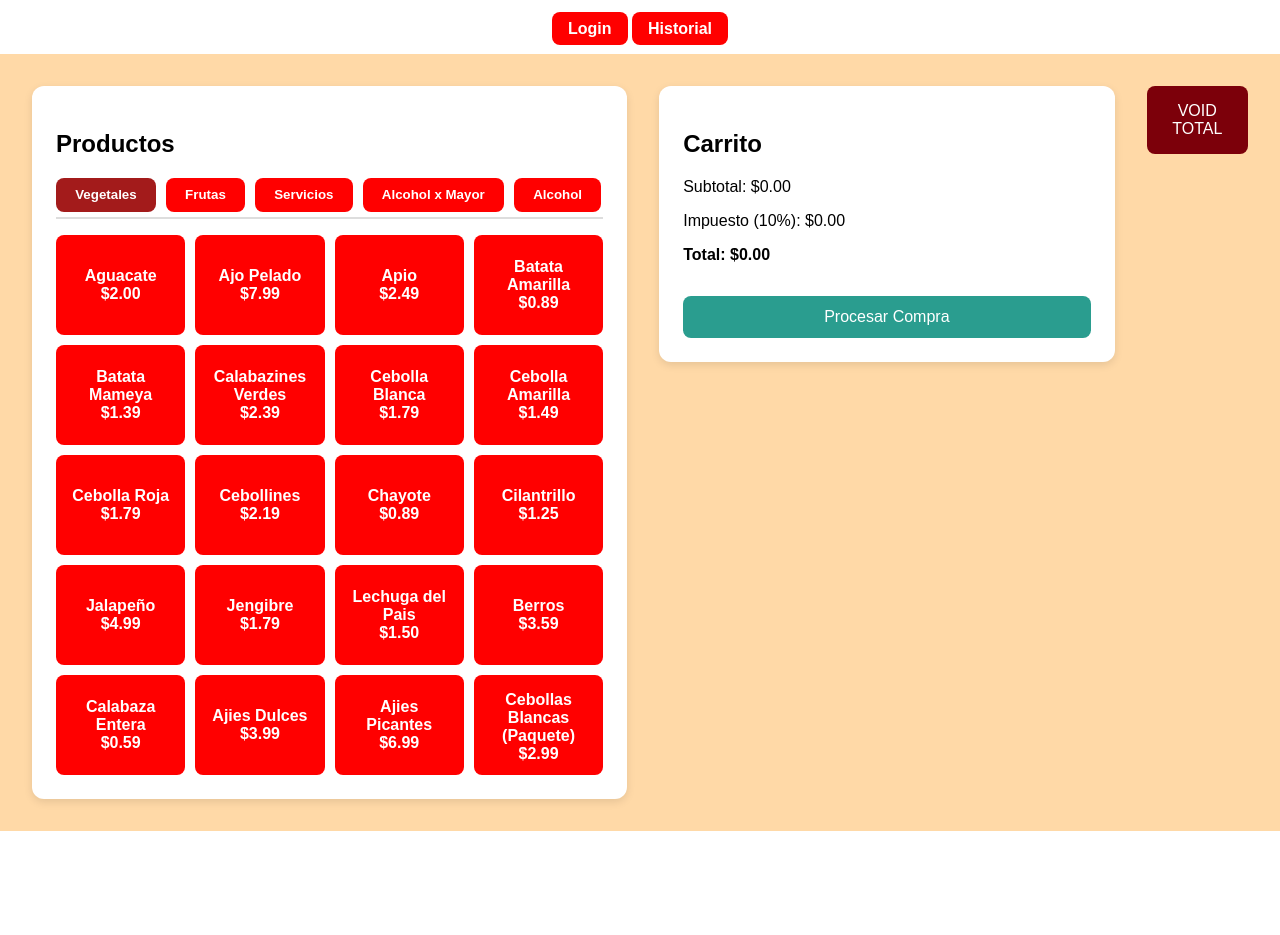
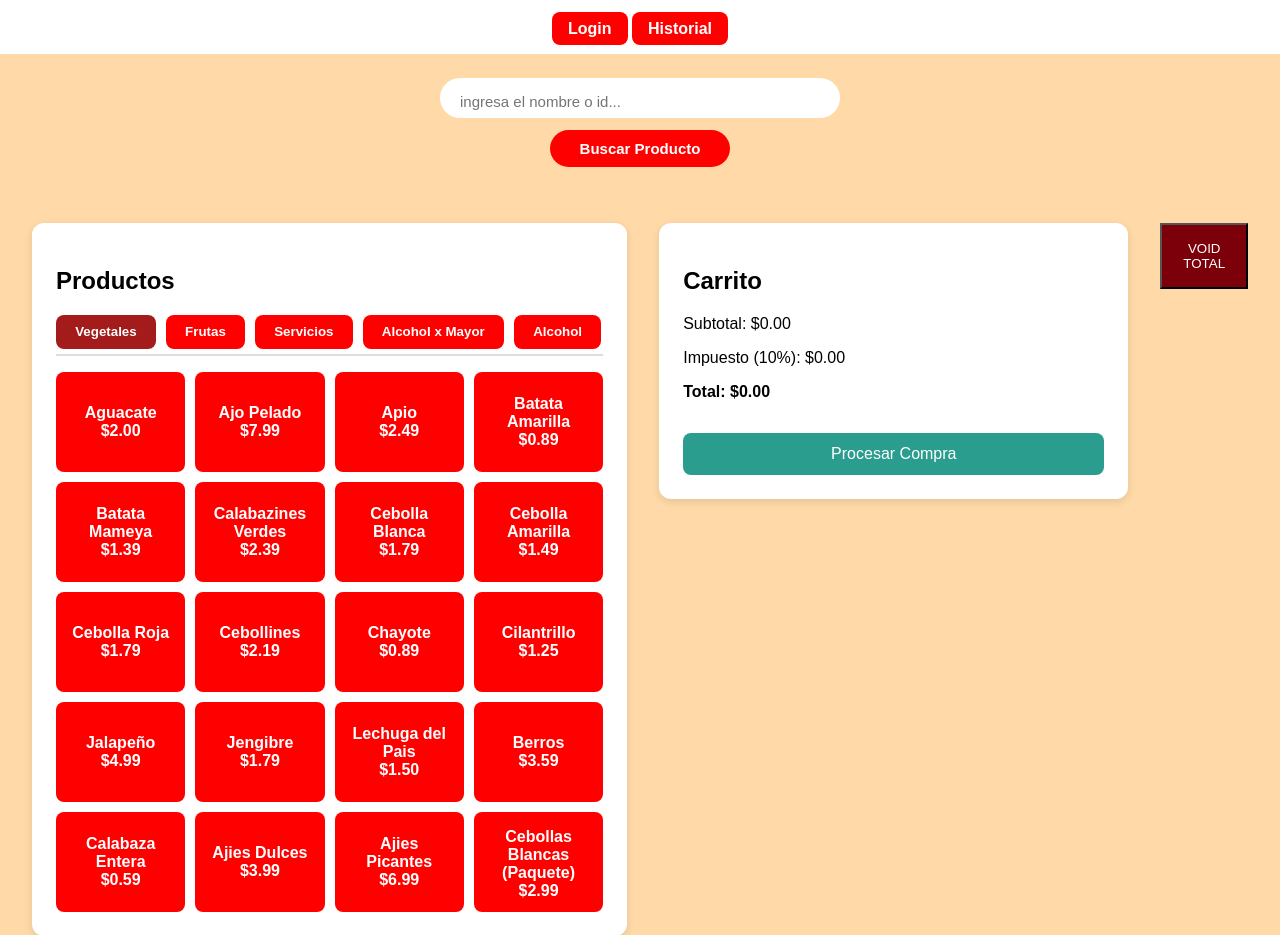
Before and after one commit to yamnielpmc/supermercado_app, a Flask app: page / in a window 1280 px wide. Shown: the part 282-1217 px from the top of the page. Before the commit the page ends 1113 px from the top, so only its background shows below. Run offline with Flask 3, Linux system fonts and the light colour scheme; the visitor is signed in with stand-in values (Sample User, id 1); data comes from the database, SQL or seed files in the repository; both versions use the stored data as it was after the commit.

Commit message:
Ajustado Base de Datos y Funcion de Verificacion de Edad

```diff
--- a/app.py
+++ b/app.py
@@ -1,6 +1,6 @@
 from flask import Flask, render_template, jsonify, request, redirect, url_for, session # type: ignore
 from models.producto import obtener_productos
-from models.venta import registrar_venta, obtener_historial, obtener_venta_por_id
+from models.venta import registrar_venta, obtener_historial, obtener_venta_por_id, get_producto_by_id, get_producto_by_name
 from models.cajero import verificar_cajero
 import json
 
@@ -95,6 +95,22 @@ def logout():
     session.pop('cajero', None)
     return redirect(url_for('login'))
 
+@app.route('/buscar', methods=['GET'])
+def buscar_producto():
+    prod_id = request.args.get('id')
+    prod_name = request.args.get('name')
+    producto = None
+    if prod_id:
+        producto = get_producto_by_id(prod_id)
+        if producto:
+            producto = dict(producto)
+    elif prod_name:
+        producto = get_producto_by_name(prod_name)
+        if producto:
+            producto = dict(producto)
+    return render_template('buscar.html', producto=producto, id_busqueda=prod_id, name_busqueda=prod_name)
+
+
 # Ejecutar la aplicación Flask
 if __name__ == '__main__':
     app.run(debug=True)
--- a/static/script.js
+++ b/static/script.js
@@ -1,64 +1,92 @@
 document.addEventListener("DOMContentLoaded", () => {
     const carrito = [];
     const impuestoRate = 0.10;
+    let productoPendiente = null;
+    let modalAbierto = false;
+    let verificado = false; // Persistente hasta que se finalice la compra o se vacíe el carrito
 
-    const cashierName = document.getElementById("cashier-id");
+    // Elementos del DOM
     const listaCarrito = document.getElementById("lista-carrito");
     const subtotalEl = document.getElementById("subtotal");
     const impuestoEl = document.getElementById("impuesto");
     const totalEl = document.getElementById("total");
     const procesarBtn = document.getElementById("procesar");
+    const voidTotalBtn = document.getElementById("void-total");
 
+    // Crear modal dinámicamente
     const modal = document.createElement("div");
     modal.classList.add("modal");
-    modal.innerHTML = '<div class="modal-content"><h3>Verificacion de Edad Requirida</h3><p>Ingrese la fecha de nacimiento</p><input type="date" id="fecha-nacimiento"><div class="modal-buttons"><button id="verificar-edad">ENTER</button><button id="cancelar-edad">CANCELAR</button></div></div>';
-
+    modal.innerHTML = `
+        <div class="modal-content">
+            <h3>Verificación de Edad Requerida</h3>
+            <p>Ingrese la fecha de nacimiento</p>
+            <input type="date" id="fecha-nacimiento">
+            <div class="modal-buttons">
+                <button id="verificar-edad">ENTER</button>
+                <button id="cancelar-edad">CANCELAR</button>
+            </div>
+        </div>`;
     document.body.appendChild(modal);
     modal.style.display = "none";
 
-    document.getElementById("verificar-edad").addEventListener("click", () => {
+    const verificarBtn = modal.querySelector("#verificar-edad");
+    const cancelarBtn = modal.querySelector("#cancelar-edad");
+
+    // Mostrar modal de verificación de edad
+    function pedirFechaNacimiento(producto) {
+        if (modalAbierto) return;
+        productoPendiente = producto;
+        modal.style.display = "flex";
+        modalAbierto = true;
+    }
+
+    // Verificar edad al hacer clic en ENTER
+    verificarBtn.addEventListener("click", () => {
         const fecha = document.getElementById("fecha-nacimiento").value;
         if (!fecha) {
-        alert("Por favor, ingresa una fecha valida!");
+            alert("Por favor, ingresa una fecha válida.");
             return;
         }
 
         const edad = calcularEdad(fecha);
-    if(edad >= 18) {
+        if (edad >= 18) {
             carrito.push(productoPendiente);
+            actualizarCarrito();
+            productoPendiente = null;
+            verificado = true; // Mantiene la verificación activa durante la sesión de compra
+        } else {
+            alert("El cliente es menor de edad. No se puede vender el producto.");
+            productoPendiente = null;
+        }
+
+        modal.style.display = "none";
+        document.getElementById("fecha-nacimiento").value = "";
+        modalAbierto = false;
+    });
+
+    // Cerrar modal al cancelar
+    cancelarBtn.addEventListener("click", () => {
         productoPendiente = null;
         modal.style.display = "none";
         document.getElementById("fecha-nacimiento").value = "";
-        actualizarCarrito();
-    }else{
-        alert("El cliente es menor de edad. No se le puede vender el producto.")
-        modal.style.display = "none";
-    }
+        modalAbierto = false;
     });
-
-    document.getElementById("cancelar-edad").addEventListener("click", () => {
-        modal.style.display = "none";
-        productoPendiente = null;
-        document.getElementById("fecha-nacimiento").value = "";
-    });
-
-    let productoPendiente = null;
 
     // Agregar producto al carrito
     document.querySelectorAll(".producto").forEach(btn => {
         btn.addEventListener("click", () => {
-            // Obtener datos del producto desde la base de datos
             const id = btn.dataset.id;
             const nombre = btn.dataset.nombre;
             const precio = parseFloat(btn.dataset.precio);
-            const categoria = btn.dataset.categoria.toLowerCase();
+            const alcohol = parseInt(btn.dataset.es_alcohol);
 
-            if(categoria === "alcohol" || categoria === "tabaco" || categoria === "alcohol x mayor"){
-                productoPendiente = {id, nombre, precio, cantidad: 1};
-                modal.style.display = "flex";
+            // Si es producto con alcohol, verificar solo si no ha sido verificado ya
+            if (alcohol != 0 && !verificado) {
+                pedirFechaNacimiento({ id, nombre, precio, cantidad: 1 });
                 return;
             }
-            // Verificar si el producto ya está en el carrito
+
+            // Si ya fue verificado o no es alcohol, agregar directamente
             const existente = carrito.find(p => p.id === id);
             if (existente) {
                 existente.cantidad++;
@@ -69,33 +97,26 @@ document.addEventListener("DOMContentLoaded", () => {
         });
     });
 
-    // Actualizar la lista del carrito y totales
+    // Actualizar lista del carrito
     function actualizarCarrito() {
-    // Limpiar la lista actual
         listaCarrito.innerHTML = "";
         let subtotal = 0;
 
-    // Mostrar cada producto en el carrito
         carrito.forEach(item => {
             const li = document.createElement("li");
             li.textContent = `${item.nombre} x${item.cantidad} - $${(item.precio * item.cantidad).toFixed(2)}`;
 
-        // Crear botón "Void"
             const voidBtn = document.createElement("button");
             voidBtn.textContent = "VOID";
             voidBtn.classList.add("eliminar");
-        voidBtn.addEventListener("click", () => {
-            eliminarDelCarrito(item.nombre);
-        });
+            voidBtn.addEventListener("click", () => eliminarDelCarrito(item.nombre));
 
-        // Agregar botón al elemento de la lista
             li.appendChild(voidBtn);
             listaCarrito.appendChild(li);
 
             subtotal += item.precio * item.cantidad;
         });
 
-    // Calcular totales
         const impuesto = subtotal * impuestoRate;
         const total = subtotal + impuesto;
 
@@ -103,7 +124,6 @@ document.addEventListener("DOMContentLoaded", () => {
         impuestoEl.textContent = impuesto.toFixed(2);
         totalEl.textContent = total.toFixed(2);
     }
-
 
     // Eliminar producto del carrito
     function eliminarDelCarrito(nombre) {
@@ -114,27 +134,21 @@ document.addEventListener("DOMContentLoaded", () => {
         }
     }
 
-    // Pedir Fecha de Nacimiento
-    function fechaNacimiento() {
-
-    }
-    // Botón "VOID TOTAL"
-    const voidTotalBtn = document.getElementById("void-total");
+    // Vaciar todo el carrito
     voidTotalBtn.addEventListener("click", () => {
         if (carrito.length === 0) {
             alert("El carrito ya está vacío.");
             return;
         }
-        const confirmar = confirm("¿Estás seguro de que deseas vaciar el carrito?");
-        if (confirmar){
+
+        const confirmar = confirm("¿Deseas vaciar el carrito?");
+        if (confirmar) {
             carrito.length = 0;
             actualizarCarrito();
+            verificado = false; // Se reinicia la verificación al vaciar el carrito
             alert("El carrito ha sido vaciado.");
-        } else {
-            alert("Operacion Cancelada.");
         }
     });
-
 
     // Procesar compra
     procesarBtn.addEventListener("click", async () => {
@@ -143,15 +157,11 @@ document.addEventListener("DOMContentLoaded", () => {
             return;
         }
 
-        // Preparar datos de la venta
         const venta = {
             detalles: carrito,
             total: parseFloat(totalEl.textContent)
         };
 
-        console.log("Procesando venta:", venta);
-
-        // Enviar datos al servidor Flask
         try {
             const res = await fetch("/procesar_venta", {
                 method: "POST",
@@ -159,25 +169,23 @@ document.addEventListener("DOMContentLoaded", () => {
                 body: JSON.stringify(venta)
             });
 
-            // Obtener respuesta del servidor
             const data = await res.json();
 
-            // Manejar la respuesta
             if (res.ok) {
-                alert("Compra procesada correctamente!");
+                alert("Compra procesada correctamente.");
                 carrito.length = 0;
                 actualizarCarrito();
+                verificado = false; // Se reinicia al finalizar transacción
             } else {
-                alert("Error al procesar la compra.");
+                alert("Error al procesar la compra: " + (data.message || ""));
             }
         } catch (e) {
             console.error("Error al conectar a Flask:", e);
             alert("Error al conectar al servidor.");
         }
     });
-});
 
-    // Tabs de categorías
+    // TABS DE CATEGORÍAS
     const tabs = document.querySelectorAll(".tab");
     const productosBtns = document.querySelectorAll(".producto");
 
@@ -185,22 +193,18 @@ document.addEventListener("DOMContentLoaded", () => {
         tab.addEventListener("click", () => {
             const categoriaSeleccionada = tab.dataset.categoria;
 
-            // Activar la pestaña seleccionada
+            // Quitar clase activa de todas las pestañas
             tabs.forEach(t => t.classList.remove("active"));
             tab.classList.add("active");
 
-            // Mostrar solo los productos de esa categoría
+            // Mostrar solo productos de la categoría seleccionada
             productosBtns.forEach(btn => {
-                if (btn.dataset.categoria === categoriaSeleccionada) {
-                    btn.style.display = "block";
-                } else {
-                    btn.style.display = "none";
-                }
+                btn.style.display = (btn.dataset.categoria === categoriaSeleccionada) ? "block" : "none";
             });
         });
     });
 
-    // Activar la primera pestaña al cargar
+    // Activar automáticamente la primera pestaña al cargar
     if (tabs.length > 0) {
         tabs[0].classList.add("active");
         const primeraCategoria = tabs[0].dataset.categoria;
@@ -209,14 +213,13 @@ document.addEventListener("DOMContentLoaded", () => {
         });
     }
 
-    function calcularEdad(fechaNacimiento){
+    // Calcular edad
+    function calcularEdad(fechaNacimiento) {
         const hoy = new Date();
         const nacimiento = new Date(fechaNacimiento);
         let edad = hoy.getFullYear() - nacimiento.getFullYear();
         const mes = hoy.getMonth() - nacimiento.getMonth();
-
-        if(mes < 0 || (mes === 0 && hoy.getDate() < nacimiento.getDate())) {
-            edad--;
-        }
+        if (mes < 0 || (mes === 0 && hoy.getDate() < nacimiento.getDate())) edad--;
         return edad;
     }
+});
--- a/static/styles.css
+++ b/static/styles.css
@@ -82,7 +82,53 @@ main {
     padding: 2rem;
     gap: 2rem;
 }
+#buscar {
+    display: flex;
+    flex-direction: column;
+    align-items: center;
+    justify-content: center;
+    padding: 1.5rem 0;
 
+ }
+.search-bar{
+    text-align: center;
+    height: 40px;
+    width: 400px;
+    overflow: hidden;
+    border: none;
+    border-radius: 20px;
+}
+
+input{
+    width: 100%;
+    height: 100%;
+    padding: 5px 20px;
+    outline: none;
+    border: none;
+}
+
+input::placeholder{
+    font-size: 15px;
+}
+
+#buscar-producto {
+    margin-top: 12px;
+    padding: 10px 30px;
+    border: none;
+    border-radius: 25px;
+    background-color: #ff0000 !important;
+    color: #ffffff !important;            /* texto blanco */
+    font-weight: bold;
+    font-size: 15px;
+    cursor: pointer;
+    width: auto;
+    max-width: 200px;
+    text-align: center;
+}
+
+#buscar-producto:hover {
+    background-color: #a31b1b !important;
+}
 #productos, #carrito {
     background-color: white;
     padding: 1.5rem;
@@ -246,18 +292,31 @@ li strong {
     background-color: #c1121f;
 }
 
+#side-buttons {
+    width: 100px;
+    border: none;
+    border-radius: 8px;
+    font-size: 16px;
+    cursor: pointer;
+}
+
 #void-total {
     padding: 1rem;
+    color: white;
     background-color: #7c000a;
-    color: white;
-    font-size: 16px;
-    border: none;
-    border-radius: 8px;
-    cursor: pointer;
 }
 
 #void-total:hover {
     background-color: rgb(49, 2, 6);
+}
+
+#buscar-producto {
+    color: white;
+    background-color: #acacac;
+}
+
+#buscar-producto:hover {
+    background-color: #505050;
 }
 
 .historial-container {
--- a/templates/index.html
+++ b/templates/index.html
@@ -4,7 +4,7 @@
     <meta charset="UTF-8">
     <meta name="viewport" content="width=device-width, initial-scale=1.0">
     <title>Selectos - Sistema de Cajas</title>
-    <favicon href="/static/productos/selectosfavicon.png">
+    <link rel="icon" href="/static/productos/selectosfavicon.png">
     <link rel="stylesheet" href="/static/styles.css">
 </head>
 <body>
@@ -17,6 +17,12 @@
         <a href="/historial" id="headerBtn">Historial</a>
     </header>
     <!--Contenido principal-->
+    <section id="buscar">
+        <div class="search-bar">
+            <input type="text" id="searchInput" placeholder="ingresa el nombre o id...">
+        </div>
+    <button id="buscar-producto">Buscar Producto</button>
+    </section>
     <main>
     <section id="productos">
         <h2>Productos</h2>
@@ -54,7 +60,9 @@
         </div>
         <button id="procesar">Procesar Compra</button>
     </section>
-    <button id="void-total" class="peligro">VOID TOTAL</button>
+    <div class="side-buttons">
+        <button id="void-total" class="peligro">VOID TOTAL</button>
+    </div>
 </main>
 
 
```
Also changed, not shown: models/venta.py (+18 -0 lines), database/supermercado.db. Lines whose indentation alone changed are shown as unchanged.
